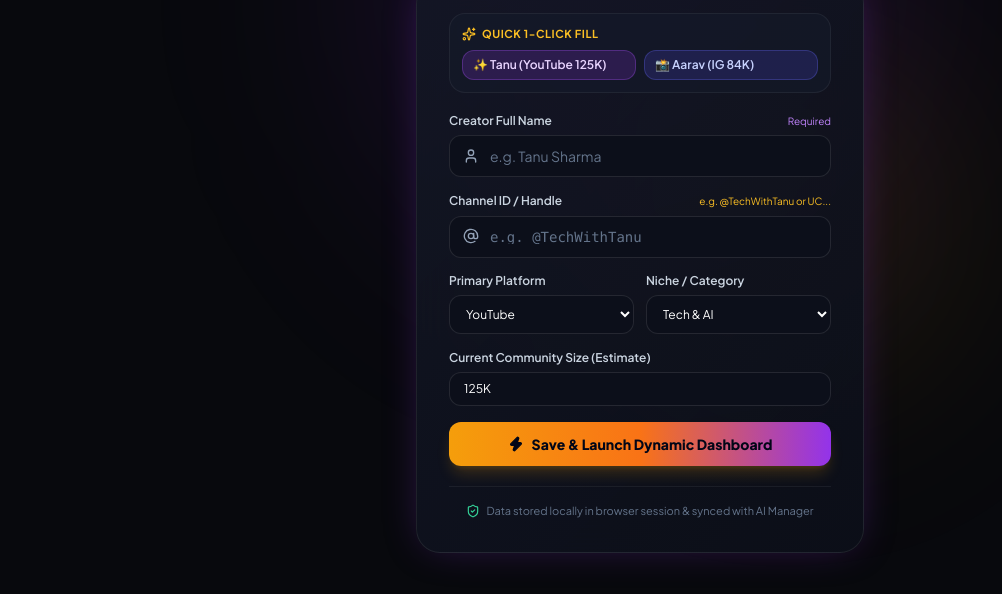
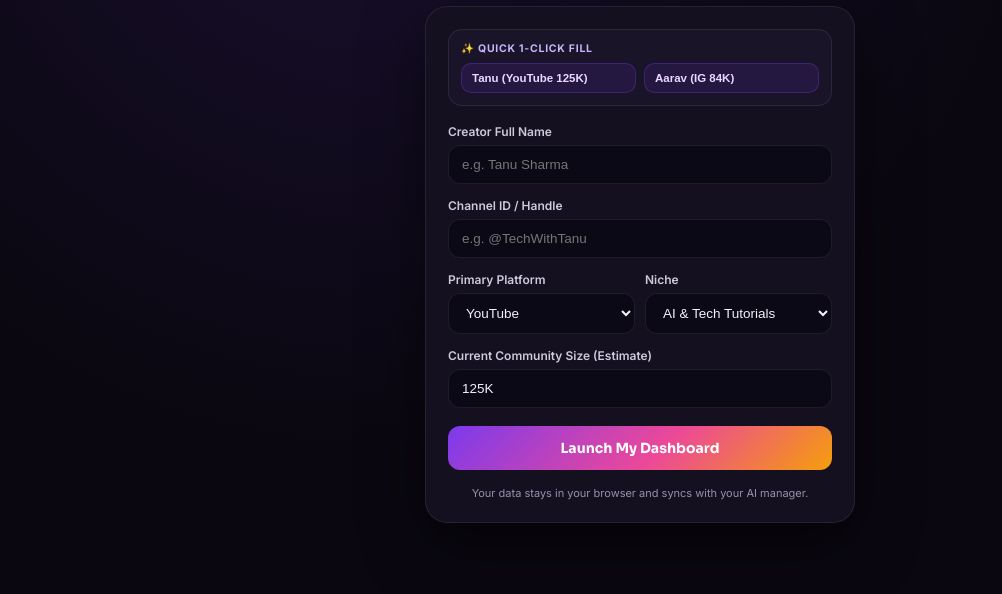
Before and after one commit to tnainsi-hub/creatoros-ai, a website: page login.html in a window 1280 px wide. Shown: the part 206-800 px from the top of the page, without its empty margins (0-1002 px from the left). Drawn offline with nearby package versions, Linux system fonts and the light colour scheme.

Commit message:
Update login.html

```diff
--- a/login.html
+++ b/login.html
@@ -1,211 +1,118 @@
 <!DOCTYPE html>
-<html lang="en" class="dark">
+<html lang="en">
 <head>
 <meta charset="UTF-8">
 <meta name="viewport" content="width=device-width, initial-scale=1.0">
-  <title>Login - CreatorOS AI SaaS</title>
+<title>Menezo — Connect Your Channel</title>
+<meta name="description" content="Sign in to Menezo, your AI creator manager.">
+<link rel="preconnect" href="https://fonts.googleapis.com">
+<link href="https://fonts.googleapis.com/css2?family=Sora:wght@600;700;800&family=Inter:wght@400;500;600;700&display=swap" rel="stylesheet">
+<style>
+  :root{
+    --bg:#0a0710; --card:#14101f; --card2:#1a1428; --line:rgba(255,255,255,.08);
+    --text:#f3f0fa; --sub:#9791ab;
+    --grad: linear-gradient(135deg,#7c3aed 0%,#ec4899 55%,#f59e0b 100%);
+  }
+  *{box-sizing:border-box;margin:0;padding:0;}
+  body{
+    background: radial-gradient(circle at 30% 0%, #1a1030 0%, #0a0710 55%);
+    font-family:'Inter',sans-serif; color:var(--text);
+    min-height:100vh; display:flex; align-items:center; justify-content:center; padding:24px 16px;
+  }
+  .wrap{ width:100%; max-width:430px; }
+  .brand{ text-align:center; margin-bottom:22px; }
+  .logo{ width:56px; height:56px; border-radius:16px; background:var(--grad); margin:0 auto 12px;
+    display:flex; align-items:center; justify-content:center; font-family:'Sora'; font-weight:800; font-size:26px;
+    box-shadow: 0 10px 30px -6px rgba(124,58,237,.6); }
+  .brand h1{ font-family:'Sora'; font-weight:800; font-size:24px; }
+  .brand p{ font-size:12.5px; color:var(--sub); margin-top:5px; }
 
-  <!-- Tailwind CSS CDN -->
-  <script src="https://cdn.tailwindcss.com"></script>
+  .card{ background:var(--card); border:1px solid var(--line); border-radius:22px; padding:22px;
+    box-shadow: 0 20px 60px rgba(0,0,0,.5); backdrop-filter: blur(16px); }
 
-  <!-- Lucide Icons CDN -->
-  <script src="https://unpkg.com/lucide@latest"></script>
+  .quickfill{ background:var(--card2); border:1px solid var(--line); border-radius:14px; padding:12px; margin-bottom:18px; }
+  .quickfill-label{ font-size:10.5px; font-weight:700; text-transform:uppercase; letter-spacing:.07em; color:#c4b5fd; margin-bottom:8px; }
+  .qf-row{ display:grid; grid-template-columns:1fr 1fr; gap:8px; }
+  .qf-btn{ background:rgba(124,58,237,.12); border:1px solid rgba(124,58,237,.3); color:#e9d8ff;
+    border-radius:10px; padding:8px 10px; font-size:11.5px; font-weight:600; cursor:pointer; text-align:left; }
 
-  <!-- Google Fonts -->
-  <link rel="preconnect" href="https://fonts.googleapis.com">
-  <link rel="preconnect" href="https://fonts.gstatic.com" crossorigin>
-  <link href="https://fonts.googleapis.com/css2?family=Plus+Jakarta+Sans:wght@300;400;500;600;700;800&display=swap" rel="stylesheet">
+  label{ display:block; font-size:12px; font-weight:600; color:#cfc9de; margin-bottom:6px; }
+  input, select{
+    width:100%; background:#0c0916; border:1px solid var(--line); border-radius:12px;
+    padding:11px 13px; color:var(--text); font-size:13.5px; margin-bottom:14px;
+  }
+  input:focus, select:focus{ outline:none; border-color:#7c3aed; }
+  .row2{ display:grid; grid-template-columns:1fr 1fr; gap:10px; }
 
-  <script>
-    tailwind.config = {
-      darkMode: 'class',
-      theme: {
-        extend: {
-          fontFamily: {
-            sans: ['"Plus Jakarta Sans"', 'sans-serif'],
-          },
-          colors: {
-            brandDark: '#08090d',
-            cardDark: '#0f1320',
-          }
-        }
-      }
-    }
-  </script>
+  .submit{ width:100%; padding:13px; border:none; border-radius:12px; background:var(--grad);
+    color:#fff; font-family:'Sora'; font-weight:700; font-size:14px; cursor:pointer; margin-top:4px; }
+  .submit:disabled{ opacity:.7; }
 
-  <style>
-    body {
-      background-color: #08090d;
-      color: #f1f5f9;
-      font-family: 'Plus Jakarta Sans', sans-serif;
-    }
-
-    .glossy-card {
-      background: linear-gradient(135deg, rgba(20, 24, 38, 0.85) 0%, rgba(12, 15, 25, 0.95) 100%);
-      border: 1px solid rgba(255, 255, 255, 0.08);
-      box-shadow: 0 16px 40px 0 rgba(0, 0, 0, 0.5), inset 0 1px 0 0 rgba(255, 255, 255, 0.1);
-      backdrop-filter: blur(20px);
-      -webkit-backdrop-filter: blur(20px);
-    }
-
-    .glow-purple {
-      box-shadow: 0 0 40px -10px rgba(147, 51, 234, 0.35);
-    }
+  .note{ text-align:center; font-size:11px; color:var(--sub); margin-top:16px; }
 </style>
 </head>
-<body class="bg-[#08090d] min-h-screen flex items-center justify-center p-4 selection:bg-amber-500/30">
-
-  <!-- Background decorative glow -->
-  <div class="fixed inset-0 overflow-hidden pointer-events-none z-0">
-    <div class="absolute top-1/4 left-1/2 -translate-x-1/2 -translate-y-1/2 w-[500px] h-[500px] bg-purple-600/15 rounded-full blur-[120px]"></div>
-    <div class="absolute bottom-1/4 right-1/4 w-[350px] h-[350px] bg-amber-500/10 rounded-full blur-[100px]"></div>
+<body>
+<div class="wrap">
+  <div class="brand">
+    <div class="logo">M</div>
+    <h1>Menezo</h1>
+    <p>Create · Build · Grow — connect your creator identity</p>
   </div>
 
-  <main class="w-full max-w-md relative z-10">
-
-    <!-- Header Logo & Branding -->
-    <div class="text-center mb-6">
-      <div class="inline-flex items-center justify-center w-14 h-14 rounded-2xl bg-gradient-to-tr from-amber-500/20 to-purple-600/30 border border-amber-400/30 p-2.5 mb-3 shadow-lg shadow-amber-500/10">
-        <svg viewBox="0 0 48 48" fill="none" class="w-full h-full">
-          <path d="M24 4L41.3205 14V34L24 44L6.67949 34V14L24 4Z" stroke="#f59e0b" stroke-width="3.5" stroke-linejoin="round"/>
-          <path d="M24 12C17.37 12 12 17.37 12 24C12 30.6 17.37 36 24 36C29.5 36 34 31.8 35.6 26.5" stroke="#f59e0b" stroke-width="3.5"/>
-          <circle cx="24" cy="24" r="3.5" fill="#f59e0b"/>
-        </svg>
-      </div>
-      <h1 class="text-2xl font-extrabold text-white tracking-tight">CreatorOS <span class="text-amber-400">AI</span></h1>
-      <p class="text-xs text-slate-400 mt-1">Connect your Creator Identity & Access Dynamic Dashboard</p>
-    </div>
-
-    <!-- Login Form Card -->
-    <div class="glossy-card rounded-3xl p-6 sm:p-8 glow-purple">
-
-      <!-- Fast Pre-fill Demo buttons -->
-      <div class="mb-5 p-3 rounded-2xl bg-[#141928]/80 border border-white/[0.06]">
-        <div class="text-[11px] font-bold text-amber-400 uppercase tracking-wider mb-2 flex items-center gap-1.5">
-          <i data-lucide="sparkles" class="w-3.5 h-3.5"></i> Quick 1-Click Fill
-        </div>
-        <div class="grid grid-cols-2 gap-2">
-          <button type="button" onclick="fillDemo('Tanu Sharma', '@TechWithTanu', 'YouTube', 'AI & Tech Tutorials', '125K')" class="px-2.5 py-1.5 rounded-xl bg-purple-600/20 hover:bg-purple-600/30 border border-purple-500/30 text-purple-200 text-xs font-semibold transition text-left truncate">
-            ✨ Tanu (YouTube 125K)
-          </button>
-          <button type="button" onclick="fillDemo('Aarav Mehta', '@aarav.builds', 'Instagram', 'Startup & Design', '84K')" class="px-2.5 py-1.5 rounded-xl bg-indigo-600/20 hover:bg-indigo-600/30 border border-indigo-500/30 text-indigo-200 text-xs font-semibold transition text-left truncate">
-            📸 Aarav (IG 84K)
-          </button>
+  <div class="card">
+    <div class="quickfill">
+      <div class="quickfill-label">✨ Quick 1-Click Fill</div>
+      <div class="qf-row">
+        <button type="button" class="qf-btn" onclick="fillDemo('Tanu Sharma','@TechWithTanu','YouTube','AI & Tech Tutorials','125K')">Tanu (YouTube 125K)</button>
+        <button type="button" class="qf-btn" onclick="fillDemo('Aarav Mehta','@aarav.builds','Instagram','Startup & Design','84K')">Aarav (IG 84K)</button>
       </div>
     </div>
 
-      <form id="loginForm" onsubmit="handleLogin(event)" class="space-y-4">
+    <form id="loginForm" onsubmit="handleLogin(event)">
+      <label for="creatorName">Creator Full Name</label>
+      <input type="text" id="creatorName" required placeholder="e.g. Tanu Sharma">
 
-        <!-- Creator Name Input -->
+      <label for="channelId">Channel ID / Handle</label>
+      <input type="text" id="channelId" required placeholder="e.g. @TechWithTanu">
+
+      <div class="row2">
         <div>
-          <label for="creatorName" class="block text-xs font-semibold text-slate-300 mb-1.5 flex items-center justify-between">
-            <span>Creator Full Name</span>
-            <span class="text-[10px] text-purple-400 font-normal">Required</span>
-          </label>
-          <div class="relative">
-            <div class="absolute inset-y-0 left-0 pl-3.5 flex items-center pointer-events-none text-slate-400">
-              <i data-lucide="user" class="w-4 h-4"></i>
-            </div>
-            <input
-              type="text"
-              id="creatorName"
-              required
-              placeholder="e.g. Tanu Sharma"
-              class="w-full pl-10 pr-4 py-2.5 rounded-xl bg-[#0c0f1a] border border-white/10 text-white placeholder-slate-500 text-sm focus:outline-none focus:border-amber-400 focus:ring-1 focus:ring-amber-400 transition"
-            />
-          </div>
-        </div>
-
-        <!-- Channel ID / Handle Input -->
-        <div>
-          <label for="channelId" class="block text-xs font-semibold text-slate-300 mb-1.5 flex items-center justify-between">
-            <span>Channel ID / Handle</span>
-            <span class="text-[10px] text-amber-400 font-normal">e.g. @TechWithTanu or UC...</span>
-          </label>
-          <div class="relative">
-            <div class="absolute inset-y-0 left-0 pl-3.5 flex items-center pointer-events-none text-slate-400">
-              <i data-lucide="at-sign" class="w-4 h-4"></i>
-            </div>
-            <input
-              type="text"
-              id="channelId"
-              required
-              placeholder="e.g. @TechWithTanu"
-              class="w-full pl-10 pr-4 py-2.5 rounded-xl bg-[#0c0f1a] border border-white/10 text-white placeholder-slate-500 text-sm font-mono focus:outline-none focus:border-amber-400 focus:ring-1 focus:ring-amber-400 transition"
-            />
-          </div>
-        </div>
-
-        <!-- Platform & Niche Dropdowns -->
-        <div class="grid grid-cols-2 gap-3">
-          <div>
-            <label for="platform" class="block text-xs font-semibold text-slate-300 mb-1.5">Primary Platform</label>
-            <select
-              id="platform"
-              class="w-full px-3 py-2.5 rounded-xl bg-[#0c0f1a] border border-white/10 text-white text-xs focus:outline-none focus:border-purple-400 transition"
-            >
-              <option value="YouTube">YouTube</option>
-              <option value="Instagram">Instagram</option>
-              <option value="X">X (Twitter)</option>
-              <option value="Pinterest">Pinterest</option>
-              <option value="Facebook">Facebook</option>
-              <option value="TikTok">TikTok</option>
+          <label for="platform">Primary Platform</label>
+          <select id="platform">
+            <option>YouTube</option>
+            <option>Instagram</option>
+            <option>TikTok</option>
+            <option>X</option>
+            <option>Facebook</option>
+            <option>LinkedIn</option>
+            <option>Pinterest</option>
           </select>
         </div>
-
         <div>
-            <label for="niche" class="block text-xs font-semibold text-slate-300 mb-1.5">Niche / Category</label>
-            <select
-              id="niche"
-              class="w-full px-3 py-2.5 rounded-xl bg-[#0c0f1a] border border-white/10 text-white text-xs focus:outline-none focus:border-purple-400 transition"
-            >
-              <option value="AI & Tech Tutorials">Tech & AI</option>
-              <option value="Finance & Crypto">Finance & Wealth</option>
-              <option value="Coding & Software">Coding & Dev</option>
-              <option value="Fitness & Health">Fitness & Wellness</option>
-              <option value="Lifestyle & Vlog">Lifestyle & Vlogs</option>
-              <option value="Gaming & Esports">Gaming</option>
+          <label for="niche">Niche</label>
+          <select id="niche">
+            <option>AI & Tech Tutorials</option>
+            <option>Finance & Wealth</option>
+            <option>Coding & Dev</option>
+            <option>Fitness & Wellness</option>
+            <option>Lifestyle & Vlogs</option>
+            <option>Gaming</option>
           </select>
         </div>
       </div>
 
-        <!-- Follower Count (Optional) -->
-        <div>
-          <label for="followersCount" class="block text-xs font-semibold text-slate-300 mb-1.5">Current Community Size (Estimate)</label>
-          <input
-            type="text"
-            id="followersCount"
-            placeholder="e.g. 125K"
-            value="125K"
-            class="w-full px-3.5 py-2 rounded-xl bg-[#0c0f1a] border border-white/10 text-white placeholder-slate-500 text-xs focus:outline-none focus:border-amber-400 transition"
-          />
+      <label for="followersCount">Current Community Size (Estimate)</label>
+      <input type="text" id="followersCount" value="125K" placeholder="e.g. 125K">
+
+      <button type="submit" id="submitBtn" class="submit">Launch My Dashboard</button>
+    </form>
+
+    <p class="note">Your data stays in your browser and syncs with your AI manager.</p>
+  </div>
 </div>
 
-        <!-- Submit Button -->
-        <button
-          type="submit"
-          id="submitBtn"
-          class="w-full mt-2 py-3 px-4 rounded-xl bg-gradient-to-r from-amber-500 via-orange-500 to-purple-600 hover:opacity-95 text-slate-950 font-extrabold text-sm flex items-center justify-center gap-2 shadow-lg shadow-amber-500/20 active:scale-[0.98] transition cursor-pointer"
-        >
-          <i data-lucide="zap" class="w-4 h-4 fill-slate-950"></i>
-          <span>Save & Launch Dynamic Dashboard</span>
-        </button>
-
-      </form>
-
-      <!-- Security Guarantee Note -->
-      <div class="mt-5 pt-4 border-t border-white/[0.06] text-center text-[11px] text-slate-500 flex items-center justify-center gap-1.5">
-        <i data-lucide="shield-check" class="w-3.5 h-3.5 text-emerald-400"></i>
-        <span>Data stored locally in browser session & synced with AI Manager</span>
-      </div>
-
-    </div>
-  </main>
-
 <script>
-    lucide.createIcons();
-
-    function fillDemo(name, channelId, platform, niche, followers) {
+  function fillDemo(name, channelId, platform, niche, followers){
     document.getElementById('creatorName').value = name;
     document.getElementById('channelId').value = channelId;
     document.getElementById('platform').value = platform;
@@ -215,26 +122,22 @@
 
   window.addEventListener('DOMContentLoaded', () => {
     try {
-        const saved = localStorage.getItem('creatorOS_user');
+      const saved = localStorage.getItem('menezo_user');
       if (saved) {
-          const user = JSON.parse(saved);
-          if (user.name) document.getElementById('creatorName').value = user.name;
-          if (user.channelId) document.getElementById('channelId').value = user.channelId;
-          if (user.platform) document.getElementById('platform').value = user.platform;
-          if (user.niche) document.getElementById('niche').value = user.niche;
-          if (user.followers) document.getElementById('followersCount').value = user.followers;
+        const u = JSON.parse(saved);
+        if (u.name) document.getElementById('creatorName').value = u.name;
+        if (u.channelId) document.getElementById('channelId').value = u.channelId;
+        if (u.platform) document.getElementById('platform').value = u.platform;
+        if (u.niche) document.getElementById('niche').value = u.niche;
+        if (u.followers) document.getElementById('followersCount').value = u.followers;
       }
-      } catch (e) {
-        console.warn('Storage read error', e);
-      }
+    } catch(e){}
   });
 
-    async function handleLogin(e) {
+  async function handleLogin(e){
     e.preventDefault();
-
-      const submitBtn = document.getElementById('submitBtn');
-      submitBtn.disabled = true;
-      submitBtn.innerHTML = '<span>Connecting Channel ID...</span>';
+    const btn = document.getElementById('submitBtn');
+    btn.disabled = true; btn.textContent = 'Connecting...';
 
     const name = document.getElementById('creatorName').value.trim();
     let channelId = document.getElementById('channelId').value.trim();
@@ -243,37 +146,19 @@
     }
     const platform = document.getElementById('platform').value;
     const niche = document.getElementById('niche').value;
-      const followers = document.getElementById('followersCount').value.trim() || '125K';
+    const followers = document.getElementById('followersCount').value.trim() || '0';
 
-      const userData = {
-        name,
-        channelId,
-        platform,
-        niche,
-        followers,
-        loginTime: new Date().toISOString(),
-        score: 88,
-        avatarUrl: 'https://images.unsplash.com/photo-1534528741775-53994a69daeb?w=200&auto=format&fit=crop&q=80'
-      };
+    const userData = { name, channelId, platform, niche, followers, loginTime: new Date().toISOString(), score: 78 };
 
-      // 1. Save in localStorage
-      localStorage.setItem('creatorOS_user', JSON.stringify(userData));
+    localStorage.setItem('menezo_user', JSON.stringify(userData));
 
-      // 2. Sync with backend API
     try {
       await fetch('/api/login', {
-          method: 'POST',
-          headers: { 'Content-Type': 'application/json' },
-          body: JSON.stringify(userData)
+        method:'POST', headers:{'Content-Type':'application/json'}, body: JSON.stringify(userData)
       });
-      } catch (err) {
-        console.log('Direct local storage fallback active');
-      }
+    } catch(err){}
 
-      // 3. Open dashboard
-      setTimeout(() => {
-        window.location.href = 'dashboard.html';
-      }, 500);
+    setTimeout(() => { window.location.href = 'dashboard.html'; }, 400);
   }
 </script>
 </body>
```
Lines whose indentation alone changed are shown as unchanged.
